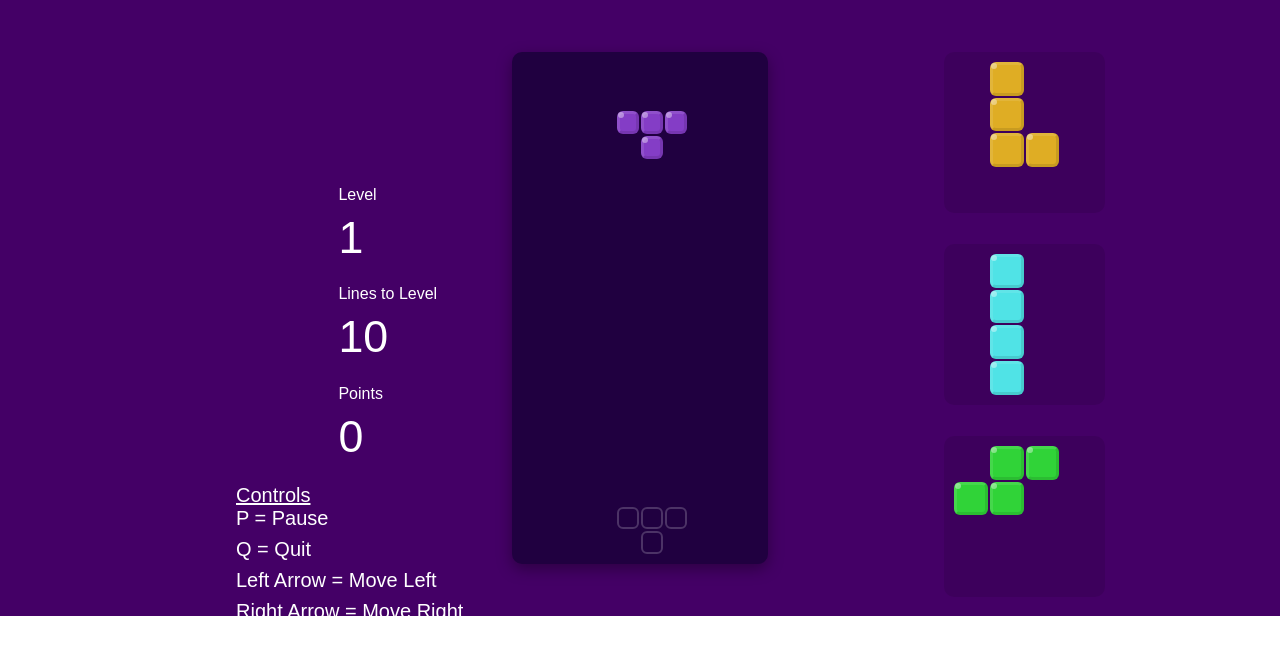
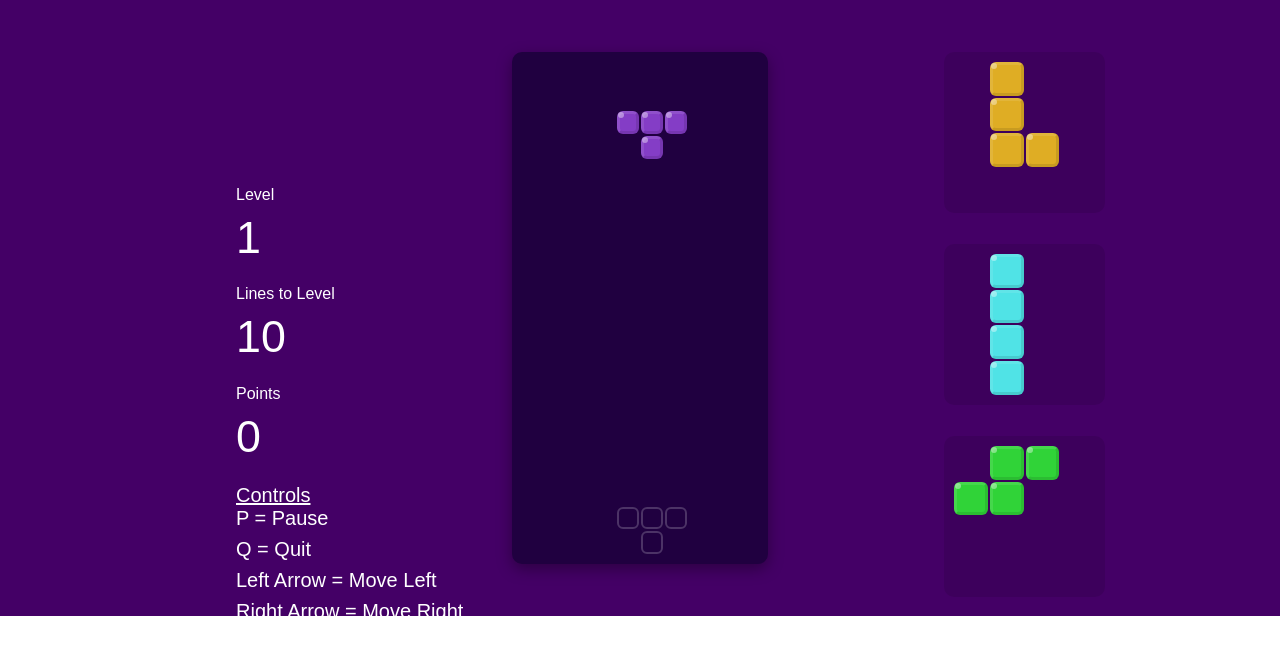
Before and after one commit to dvaug86/tetris_react, a React (Create React App) app: page / in a window 1280 px wide. Both pictures are taken after a click on the button "Play Tetris". Shown: the top 654 px of the page. Built offline with nearby package versions, Linux system fonts and the light colour scheme.

Commit message:
gamestats

```diff
--- a/src/components/GameStats.css
+++ b/src/components/GameStats.css
@@ -1,6 +1,6 @@
 .GameStats__left{
     right: 0;
-    top: 10vh;
+    top: 40vh;
     text-align: left;
 }
 
@@ -12,7 +12,7 @@
 
 .GameStats{
     position: absolute;
-    width: 22vw;
+    width: 30vw;
     right: 50vw;
     list-style-type: none;
     color: rgba(255, 255, 255, 1);
```
